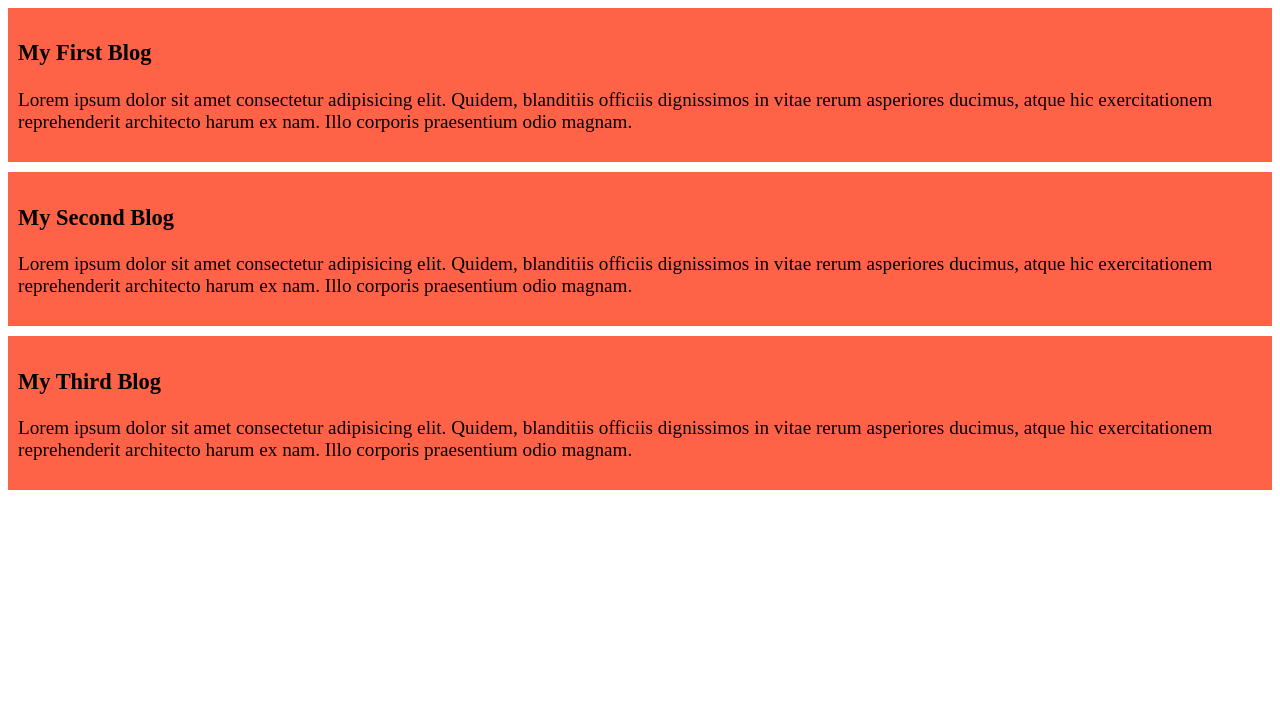
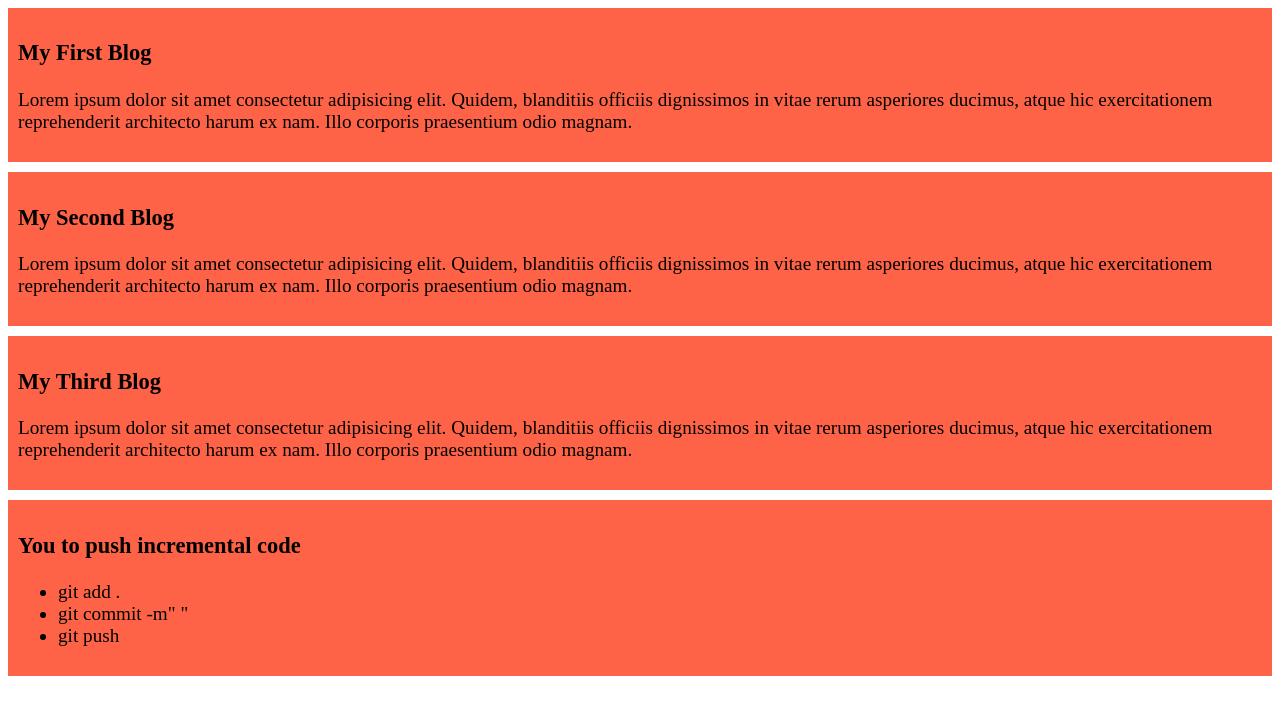
Before and after one commit to istiaq-ahsan/my-simple-website, a plain HTML site: page index.html in a window 1280 px wide. Drawn offline with Linux system fonts and the light colour scheme.

Commit message:
add a list

```diff
--- a/index.html
+++ b/index.html
@@ -27,6 +27,16 @@
             rerum asperiores ducimus, atque hic exercitationem reprehenderit architecto harum ex nam. Illo corporis
             praesentium odio magnam.</p>
     </div>
+    <div>
+        <h3>
+            You to push incremental code
+        </h3>
+        <ul>
+            <li>git add .</li>
+            <li>git commit -m" "</li>
+            <li>git push</li>
+        </ul>
+    </div>
 </body>
 
 </html>
```
